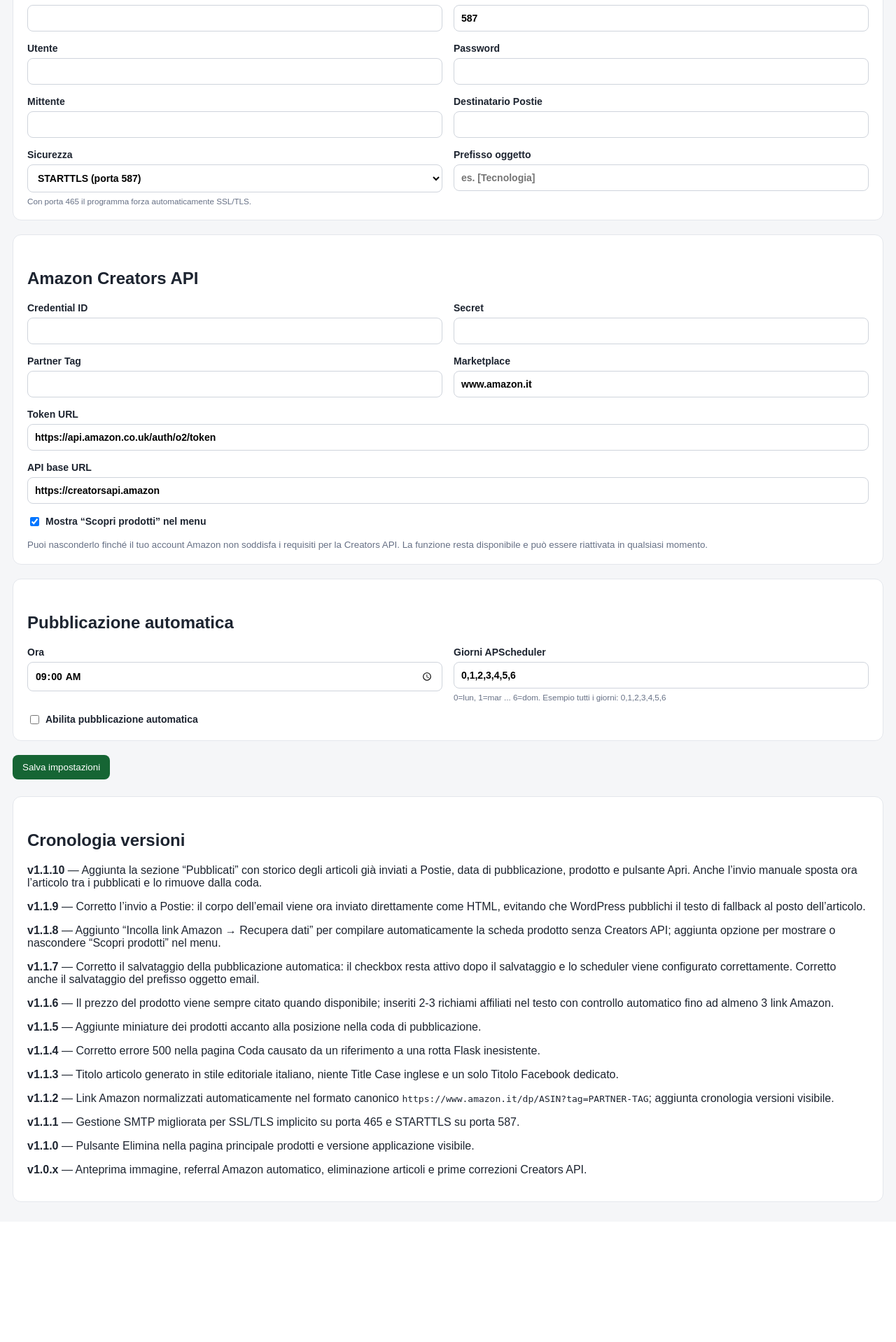
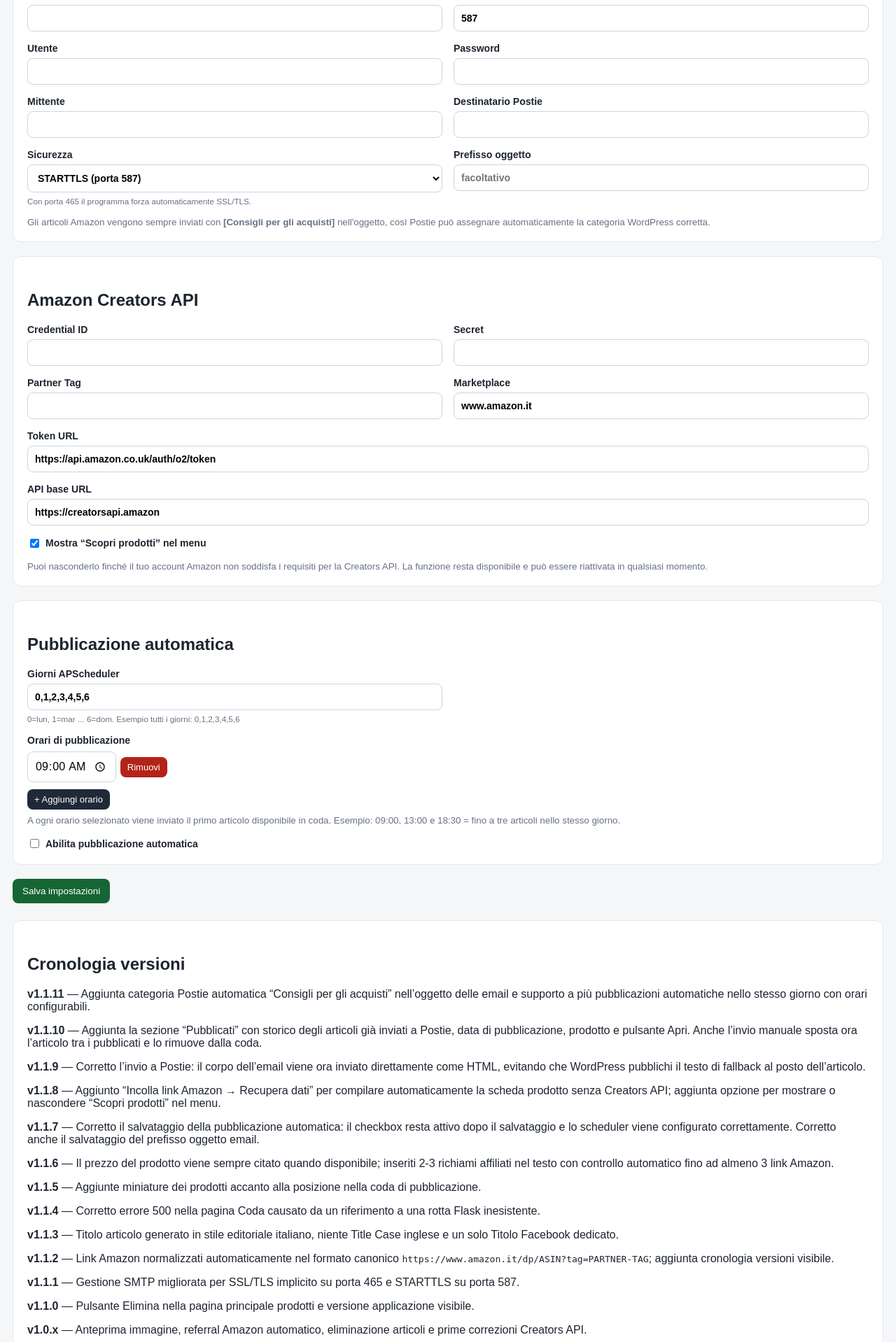
Before and after one commit to Niki206cc/amazonwp, a Flask app: page /settings in a window 1280 px wide. Shown: the part 664-2582 px from the top of the page at 70% size. Before the commit the page ends 2382 px from the top, so only its background shows below. Run offline with Flask 3, Linux system fonts and the light colour scheme; data comes from the database, SQL or seed files in the repository.

Commit message:
Add multiple daily publishing times settings

```diff
--- a/templates/settings.html
+++ b/templates/settings.html
@@ -1,7 +1,7 @@
 {% extends 'base.html' %}
 {% block content %}
 <h1>Impostazioni</h1>
-<form method="post">
+<form method="post" id="settings-form">
 <section class="panel"><h2>AI</h2><div class="form-grid">
 <label>Motore<select name="ai_engine"><option value="openai" {% if settings.ai_engine=='openai' %}selected{% endif %}>OpenAI</option><option value="gemini" {% if settings.ai_engine=='gemini' %}selected{% endif %}>Gemini</option></select></label>
 <label>Modello OpenAI<input name="openai_model" value="{{ settings.openai_model }}"></label>
@@ -14,7 +14,8 @@
 <label>Utente<input name="smtp_user" value="{{ settings.smtp_user }}"></label><label>Password<input type="password" name="smtp_password" value="{{ settings.smtp_password }}"></label>
 <label>Mittente<input name="smtp_from" value="{{ settings.smtp_from }}"></label><label>Destinatario Postie<input name="smtp_to" value="{{ settings.smtp_to }}"></label>
 <label>Sicurezza<select name="smtp_security"><option value="ssl" {% if settings.smtp_security=='ssl' %}selected{% endif %}>SSL/TLS implicito (porta 465)</option><option value="starttls" {% if settings.smtp_security=='starttls' %}selected{% endif %}>STARTTLS (porta 587)</option><option value="none" {% if settings.smtp_security=='none' %}selected{% endif %}>Nessuna</option></select><small>Con porta 465 il programma forza automaticamente SSL/TLS.</small></label>
-<label>Prefisso oggetto<input name="email_subject_prefix" value="{{ settings.email_subject_prefix }}" placeholder="es. [Tecnologia]"></label>
+<label>Prefisso oggetto<input name="email_subject_prefix" value="{{ settings.email_subject_prefix }}" placeholder="facoltativo"></label>
+<small class="full">Gli articoli Amazon vengono sempre inviati con <strong>[Consigli per gli acquisti]</strong> nell'oggetto, così Postie può assegnare automaticamente la categoria WordPress corretta.</small>
 </div></section>
 <section class="panel"><h2>Amazon Creators API</h2><div class="form-grid">
 <label>Credential ID<input name="amazon_credential_id" value="{{ settings.amazon_credential_id }}"></label><label>Secret<input type="password" name="amazon_secret" value="{{ settings.amazon_secret }}"></label>
@@ -24,13 +25,21 @@
 <small class="full">Puoi nasconderlo finché il tuo account Amazon non soddisfa i requisiti per la Creators API. La funzione resta disponibile e può essere riattivata in qualsiasi momento.</small>
 </div></section>
 <section class="panel"><h2>Pubblicazione automatica</h2><div class="form-grid">
-<label>Ora<input type="time" name="publish_time" value="{{ settings.publish_time }}"></label><label>Giorni APScheduler<input name="publish_days" value="{{ settings.publish_days }}"><small>0=lun, 1=mar ... 6=dom. Esempio tutti i giorni: 0,1,2,3,4,5,6</small></label>
+<label>Giorni APScheduler<input name="publish_days" value="{{ settings.publish_days }}"><small>0=lun, 1=mar ... 6=dom. Esempio tutti i giorni: 0,1,2,3,4,5,6</small></label>
+<div class="full">
+  <label>Orari di pubblicazione</label>
+  <input type="hidden" name="publish_time" id="publish_time" value="{{ settings.publish_time or '09:00' }}">
+  <div id="publish-times" style="display:flex;flex-wrap:wrap;gap:10px;margin-top:8px"></div>
+  <button type="button" class="btn small" id="add-publish-time" style="margin-top:10px">+ Aggiungi orario</button>
+  <small style="display:block;margin-top:8px">A ogni orario selezionato viene inviato il primo articolo disponibile in coda. Esempio: 09:00, 13:00 e 18:30 = fino a tre articoli nello stesso giorno.</small>
+</div>
 <label class="check full"><input type="checkbox" name="scheduler_enabled" value="1" {% if settings.scheduler_enabled=='1' %}checked{% endif %}> Abilita pubblicazione automatica</label>
 </div></section>
 <button class="btn success" type="submit">Salva impostazioni</button>
 </form>
 <section class="panel" style="margin-top:24px">
   <h2>Cronologia versioni</h2>
+  <p><strong>v1.1.11</strong> — Aggiunta categoria Postie automatica “Consigli per gli acquisti” nell’oggetto delle email e supporto a più pubblicazioni automatiche nello stesso giorno con orari configurabili.</p>
   <p><strong>v1.1.10</strong> — Aggiunta la sezione “Pubblicati” con storico degli articoli già inviati a Postie, data di pubblicazione, prodotto e pulsante Apri. Anche l’invio manuale sposta ora l’articolo tra i pubblicati e lo rimuove dalla coda.</p>
   <p><strong>v1.1.9</strong> — Corretto l’invio a Postie: il corpo dell’email viene ora inviato direttamente come HTML, evitando che WordPress pubblichi il testo di fallback al posto dell’articolo.</p>
   <p><strong>v1.1.8</strong> — Aggiunto “Incolla link Amazon → Recupera dati” per compilare automaticamente la scheda prodotto senza Creators API; aggiunta opzione per mostrare o nascondere “Scopri prodotti” nel menu.</p>
@@ -44,4 +53,55 @@
   <p><strong>v1.1.0</strong> — Pulsante Elimina nella pagina principale prodotti e versione applicazione visibile.</p>
   <p><strong>v1.0.x</strong> — Anteprima immagine, referral Amazon automatico, eliminazione articoli e prime correzioni Creators API.</p>
 </section>
+<script>
+(function () {
+  const hidden = document.getElementById('publish_time');
+  const container = document.getElementById('publish-times');
+  const addButton = document.getElementById('add-publish-time');
+  const form = document.getElementById('settings-form');
+
+  function addTime(value) {
+    const wrap = document.createElement('div');
+    wrap.style.display = 'flex';
+    wrap.style.gap = '6px';
+    wrap.style.alignItems = 'center';
+
+    const input = document.createElement('input');
+    input.type = 'time';
+    input.className = 'publish-time-input';
+    input.value = value || '09:00';
+    input.required = true;
+
+    const remove = document.createElement('button');
+    remove.type = 'button';
+    remove.className = 'btn small danger';
+    remove.textContent = 'Rimuovi';
+    remove.addEventListener('click', function () {
+      if (container.querySelectorAll('.publish-time-input').length > 1) {
+        wrap.remove();
+      }
+    });
+
+    wrap.appendChild(input);
+    wrap.appendChild(remove);
+    container.appendChild(wrap);
+  }
+
+  const initial = (hidden.value || '09:00').split(',').map(v => v.trim()).filter(Boolean);
+  (initial.length ? initial : ['09:00']).forEach(addTime);
+
+  addButton.addEventListener('click', function () {
+    addTime('12:00');
+  });
+
+  form.addEventListener('submit', function () {
+    const times = Array.from(container.querySelectorAll('.publish-time-input'))
+      .map(input => input.value)
+      .filter(Boolean)
+      .filter((value, index, array) => array.indexOf(value) === index)
+      .sort();
+    hidden.value = times.join(',');
+  });
+})();
+</script>
 {% endblock %}
```
